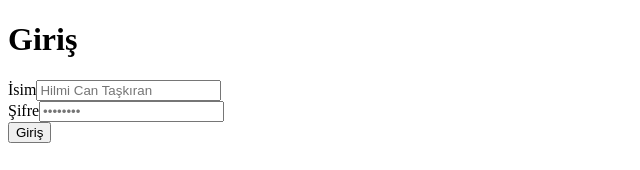
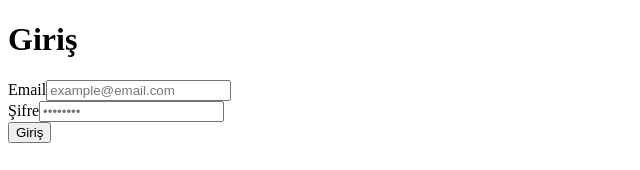
Before and after one commit to hilmicantaskiran/tracking-nextjs, a Next.js app: page / in a window 1280 px wide. Shown: the top 170 px of the page, without its empty margins (0-640 px from the left). Built offline with nearby package versions, Linux system fonts and the light colour scheme.

Commit message:
fix/email

```diff
--- a/pages/index.js
+++ b/pages/index.js
@@ -17,15 +17,15 @@ export default function Home() {
               <div className="flex flex-col md:flex-row w-full items-start justify-start md:items-center md:justify-center mt-6">
                 <label
                   className="text-gray-500 font-bold mb-1 pr-4 md:w-16"
-                  htmlFor="name"
+                  htmlFor="email"
                 >
-                  İsim
+                  Email
                 </label>
                 <input
                   className="bg-gray-200 appearance-none shadow-lg border-2 border-gray-200 rounded w-full md:w-1/3 py-2 px-4 text-gray-700 leading-tight focus:outline-none focus:bg-white focus:border-blue-700"
-                  id="name"
-                  type="text"
-                  placeholder="Hilmi Can Taşkıran">
+                  id="email"
+                  type="email"
+                  placeholder="example@email.com">
                 </input>
               </div>
               <div className="flex flex-col md:flex-row w-full items-start justify-start md:items-center md:justify-center mt-4 md:mt-6 mb-6">
```
Also changed, not shown: pages/api/name.js (renamed from pages/api/hello.js).
